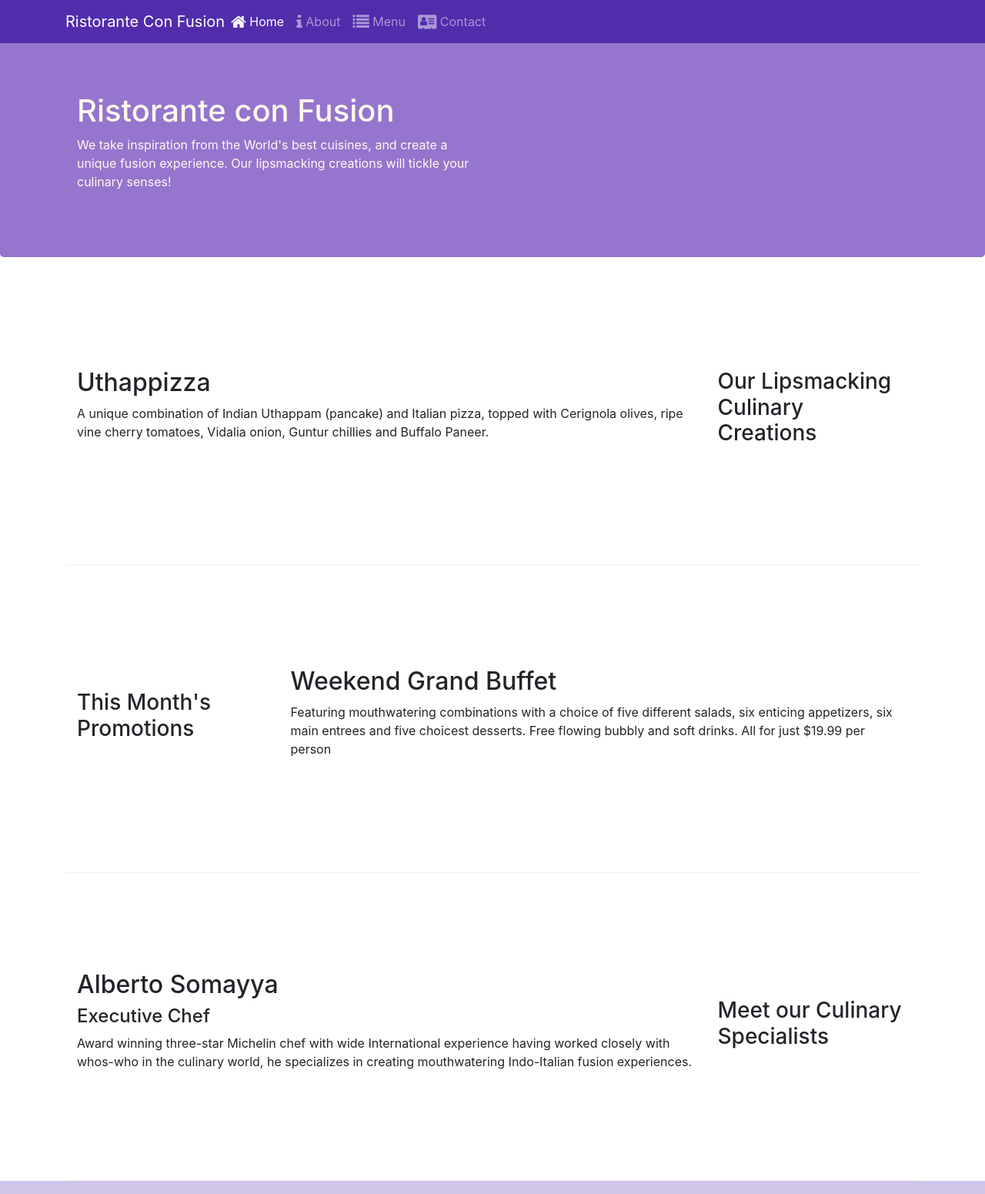
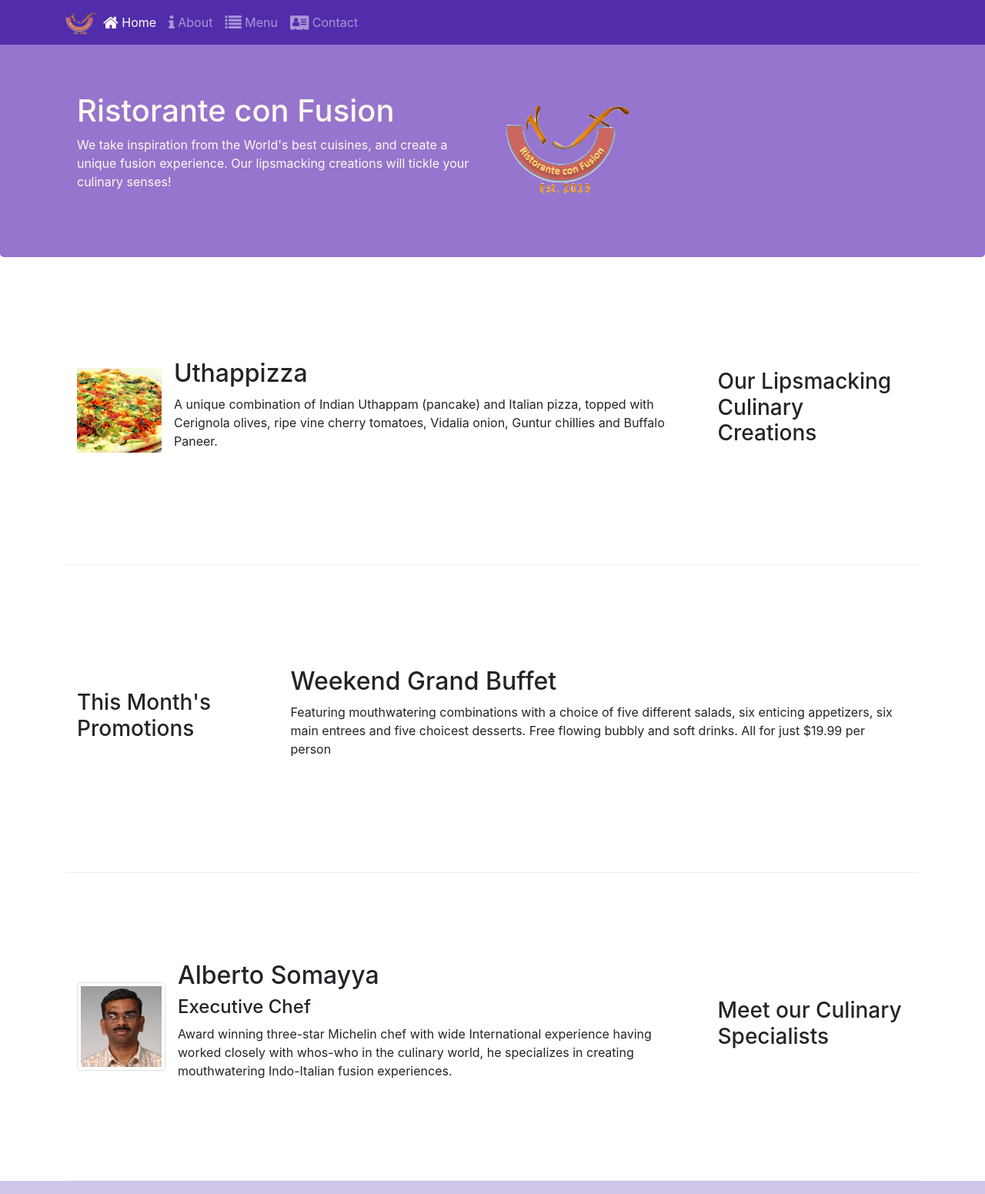
Before and after one commit to eon531999/react-coursera, a website: page index.html in a window 1280 px wide. Shown: the top 1551 px of the page at 77% size. Drawn offline with nearby package versions, Linux system fonts and the light colour scheme.

Commit message:
Images and Media

```diff
--- a/index.html
+++ b/index.html
@@ -21,7 +21,7 @@
             <button class="navbar-toggler" type="button" data-toggle="collapse" data-target="#Navbar">
                 <span class="navbar-toggler-icon"></span>
             </button>
-            <a class="navbar-brand mr-auto" href="#">Ristorante Con Fusion</a>
+            <a class="navbar-brand mr-auto" href="#"><img src="img/logo.png" height="30" width="41" alt=""></a>
             <div class="collapse navbar-collapse" id="Navbar">
                 <ul class="navbar-nav mr-auto">
                     <li class="nav-item active"><a class="nav-link" href="#"><span class="fa fa-home fa-lg"></span> Home</a></li>
@@ -40,7 +40,8 @@
                     <h1>Ristorante con Fusion</h1>
                     <p>We take inspiration from the World's best cuisines, and create a unique fusion experience. Our lipsmacking creations will tickle your culinary senses!</p>
                 </div>
-                <div class="col-12 col-sm">
+                <div class="col-12 col-sm align-self-center">
+                    <img src="img/logo.png" class="img-fluid" alt="">
                 </div>
             </div>
         </div>
@@ -52,8 +53,14 @@
                 <h3>Our Lipsmacking Culinary Creations</h3>
             </div>
             <div class="col-12 col-sm order-sm-first col-md">
-                <h2>Uthappizza</h2>
-                <p class="d-none d-sm-block">A unique combination of Indian Uthappam (pancake) and Italian pizza, topped with Cerignola olives, ripe vine cherry tomatoes, Vidalia onion, Guntur chillies and Buffalo Paneer.</p>
+                <div class="media">
+                    <img class="d-flex mr-3 img-thumnbnail align-self-center" src="img/uthappizza.png" alt="Uthappizza">
+                    <div class="media-body">
+                        <h2 class="mt-0">Uthappizza</h2>
+                        <p class="d-none d-sm-block">A unique combination of Indian Uthappam (pancake) and Italian pizza, topped with Cerignola olives, ripe vine cherry tomatoes, Vidalia onion, Guntur chillies and Buffalo Paneer.</p>
+                    </div>
+                </div>
+
             </div>
         </div>
 
@@ -73,9 +80,14 @@
                 <h3>Meet our Culinary Specialists</h3>
             </div>
             <div class="col-12 col-sm order-sm-first col-md">
-                <h2>Alberto Somayya</h2>
-                <h4>Executive Chef</h4>
+                <div class="media">
+                    <img class="d-flex mr-3 img-thumbnail align-self-center" src="img/alberto.png" alt="Alberto Somayya">
+                    <div class="media-body">
+                        <h2 class="mt-0">Alberto Somayya</h2>
+                        <h4>Executive Chef</h4>
                 <p class="d-none d-sm-block">Award winning three-star Michelin chef with wide International experience having worked closely with whos-who in the culinary world, he specializes in creating mouthwatering Indo-Italian fusion experiences. </p>
+                    </div>
+                </div>
             </div>
         </div>
     </div>
```
Also changed, not shown: aboutus.html (+3 -2 lines), contactus.html (+3 -2 lines), img/alberto.png (added), img/buffet.png (added), img/logo.png (added), img/uthappizza.png (added), 1 other file.
